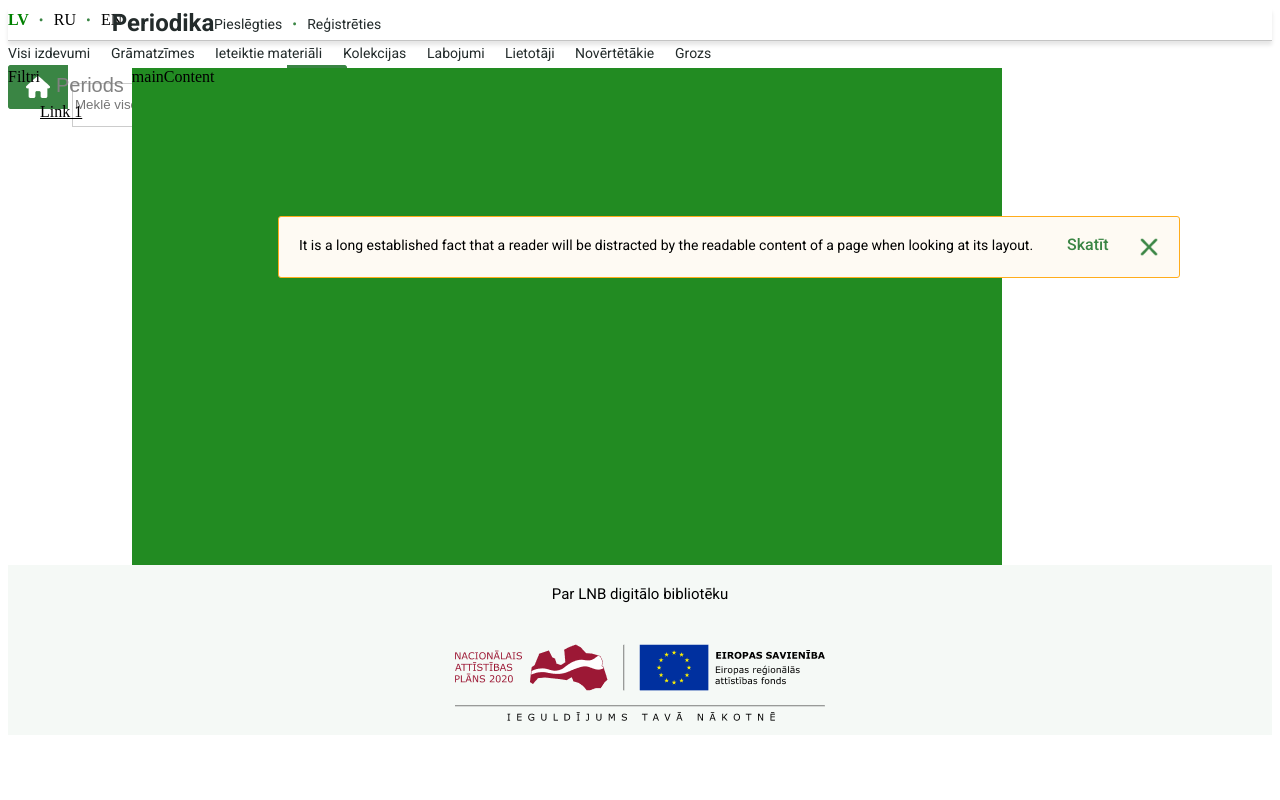
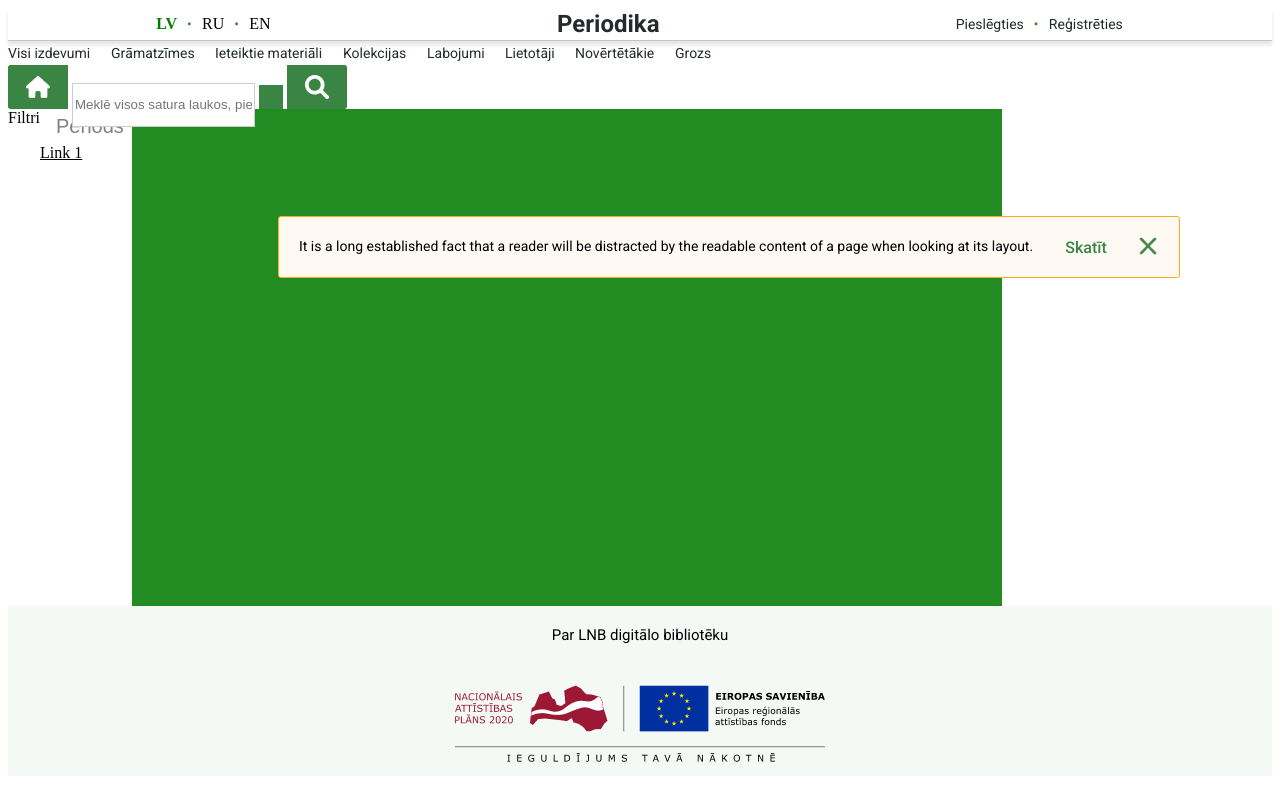
Before and after one commit to Davis-RS/tmp, a plain HTML site: page index.html in a window 1280 px wide. Drawn offline with Linux system fonts and the light colour scheme.

Commit message:
banner and header changes

```diff
--- a/general.css
+++ b/general.css
@@ -4,6 +4,10 @@ body {
     flex-direction: column;
     height: 100%;
     min-height: 100%;
+}
+
+button {
+    cursor: pointer;
 }
 
 a {
@@ -34,35 +38,61 @@ a {
         height: 36px;
         left: 20px;
         right: 136px;
-        font-family:'Roboto';
+        font-family: 'Roboto';
         font-style: normal;
-        font-weight:400;
+        font-weight: 400;
         font-size: 14px;
-        line-height:24px;
-        padding-left:20px;
+        line-height: 24px;
+        padding-left: 20px;
     }
 
-    .bannerExpand {
+    .bannerButton1 {
+        position: relative;
+        width: 42px;
+        height: 24px;
+        left: 20px;
+        top: calc(50% - 24px/2);
+        padding-left: 20px;
+        background: none;
+        border: none;
+    }
+
+    .bannerButton1Text {
+        position: relative;
         display: inline-block;
         width: 42px;
         height: 24px;
-        right: 74px;
-        top: calc(50% - 24px/2);
+        right: 42px;
+        top: calc(50% - 55px/2);
         font-family: 'Roboto';
         font-style: normal;
         font-weight: 500;
         font-size: 16px;
         line-height: 24px;
         color: #3A8544;
-        padding-left:20px;
+        padding-left: 20px;
     }
 
+    .bannerButton2 {
+        display: inline-block;
+        position: relative;
+        width: 24px;
+        height: 24px;
+        left: 20px;
+        top: calc(50% - 24px/2);
+        margin-left: 25px;
+        vertical-align: middle;
+        margin-bottom: 34px;
+    }
+
+        .bannerButton2:hover {
+            cursor: pointer;
+        }
+
     .bannerImage {
-        position:absolute;
+        position: relative;
         display: inline-block;
         height: 20px;
-        right: 20px;
-        top: 20px;
     }
 
 
--- a/header.css
+++ b/header.css
@@ -1,15 +1,18 @@
 .header {
-    display: relative;
-    height: 60px;
+    position: relative;
+    display: flex;
+    flex-direction: column;
+    margin: 0;
     left: 0px;
-    top: 30px;
     width: 100%;
 
 }
     .topMenu {
         display: flex;
-    align-content: space-around;
+        align-items: center;
+        justify-content: space-around;
         width: 100%;
+        margin: 0;
         background-color: white;
         border-bottom: 1px solid #C4C4C4;
         box-shadow: 0px 4px 4px rgba(0, 0, 0, 0.1);
@@ -18,15 +21,14 @@
 
         .mainHeaderLanguageMenu {
             display: flex;
+            padding: 0 10%;
             flex-direction: row;
             align-items: center;
             padding: 0px;
             float: left;
-    /*position: absolute;*/
             width: 104px;
             height: 24px;
             left: 135px;
-    /*top: calc(50% - 24px/2);*/
         }
 
             .mainHeaderLanguageMenu a {
@@ -35,14 +37,9 @@
             }
 
         .topTitle {
-    /*position: absolute;*/
             width: 102px;
             height: 30px;
-    left: calc(50% - 102px/2);
-    /*top: calc(50% - 30px/2);*/
             display: flex;
-    justify-content: center;
-    align-items: center;
             font-family: 'Roboto';
             font-style: normal;
             font-weight: 500;
@@ -57,11 +54,9 @@
         flex-direction: row;
         align-items: center;
         text-align: center;
-    /*position: absolute;*/
         width: 168px;
         height: 32px;
         right: 135px;
-    /*top: calc(50% - 32px/2);*/
     }
 
         .login {
@@ -116,13 +111,6 @@
             margin-left: 10px;
         }
 
-.mainMenu {
-    /*position: absolute;*/
-    width: 704px;
-    height: 24px;
-    left: 368px;
-    top: 110px;
-}
 
 .mainMenu {
     display: flex;
--- a/index.html
+++ b/index.html
@@ -18,10 +18,14 @@
         <p class="bannerText">
             It is a long established fact that a reader will be distracted by the readable content of a page when looking at its layout.
         </p>
-        <p class="bannerExpand">
-            Skatīt
-        </p>
-        <img class="bannerImage" src="bannerIcon.png">
+        <button class="bannerButton1">
+            <p class="bannerButton1Text">
+                Skatīt
+            </p>
+        </button>
+        <div class="bannerButton2">
+            <img class="bannerImage" src="bannerIcon.png">
+        </div>
     </div>
 
 
```
Lines whose indentation alone changed are shown as unchanged.
